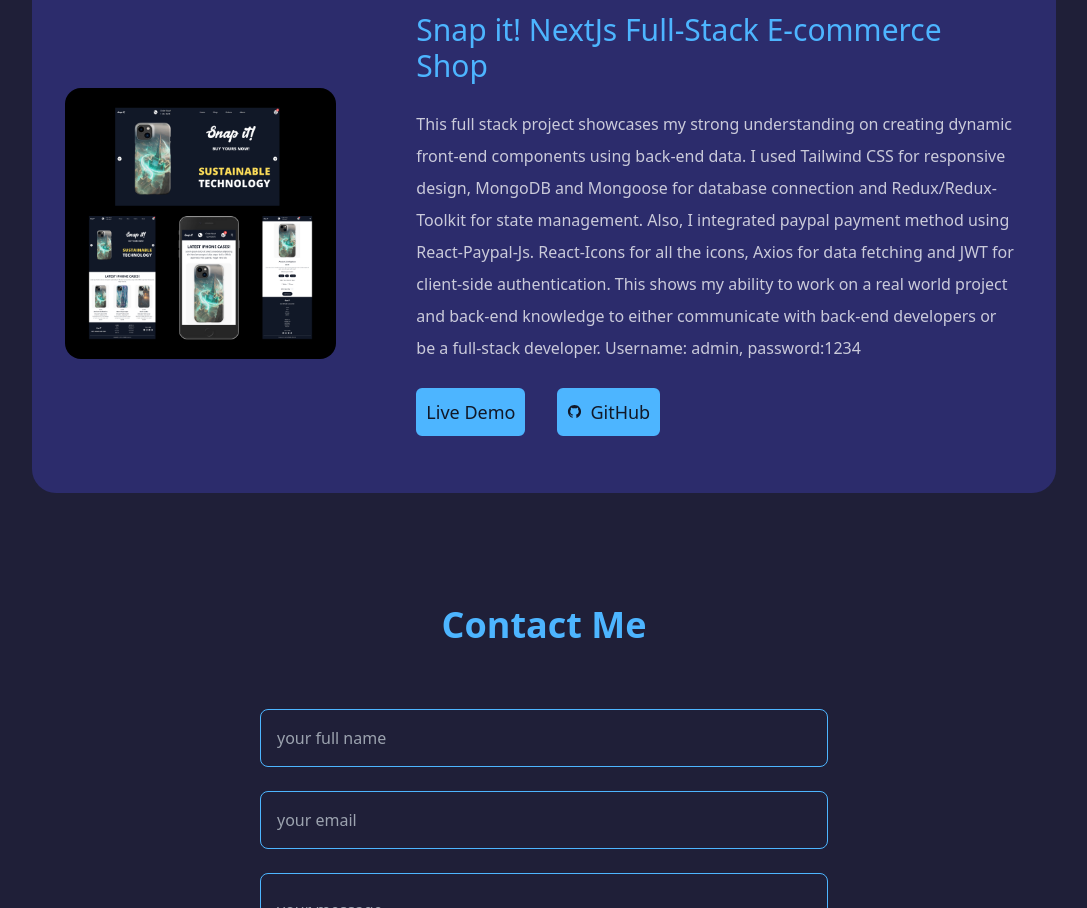
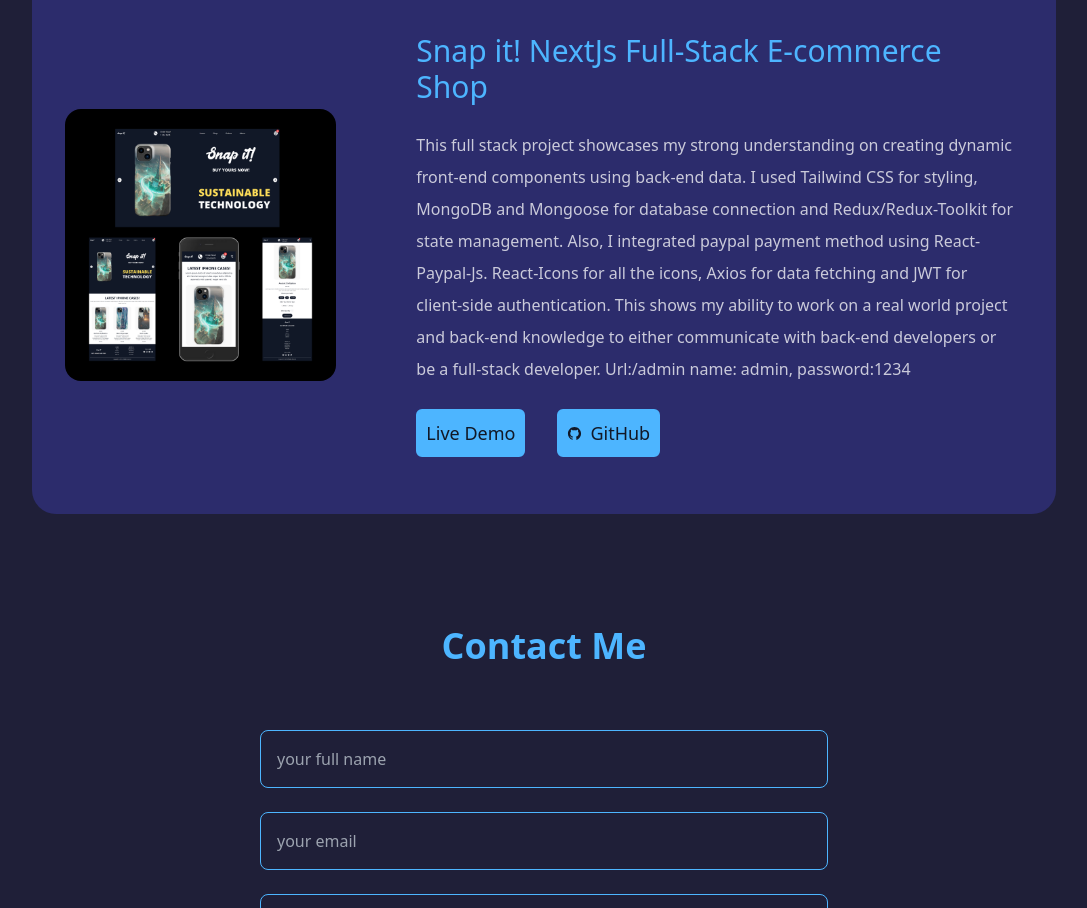
Before and after one commit to ibtesam5d/next-ibtesam-portfolio, a Next.js app: page / in a window 1280 px wide. Shown: the part 2141-3049 px from the top of the page, without its empty margins (96-1183 px from the left). Built offline with nearby package versions, Linux system fonts and the light colour scheme.

Commit message:
Live Url change and CSS adjusted for about section

```diff
--- a/components/About.jsx
+++ b/components/About.jsx
@@ -8,7 +8,7 @@ const About = () => {
         <h2 className='font-semibold text-center text-2xl mb-8 md:text-3xl lg:text-4xl text-[#4db5ff]'>About Me</h2>
         <div className="grid grid-cols-1 lg:grid-cols-3 py-10 gap-8">
             {/* ====== Image ======== */}
-            <div className="lg:col-span-1 md:w-[38%] lg:w-[65%] mx-auto rounded-3xl bg-gradient-to-tr from-[transparent] via-[#4db5ff] to-[transparent] grid place-items-center ">
+            <div className="lg:col-span-1 md:w-[30%] lg:w-[80%] xl:w-[70%] mx-auto rounded-3xl bg-gradient-to-tr from-[transparent] via-[#4db5ff] to-[transparent] grid place-items-center ">
                 <Image src="/images/about.png" width={250} height={240} alt="Ibtesam's Photo" className='rounded-3xl rotate-6 hover:rotate-0 transition-all duration-500 ease'/>
             </div>
             {/* ====== Info ======== */}
--- a/components/projectData.js
+++ b/components/projectData.js
@@ -4,7 +4,7 @@ export const data = [
     title: "Snap it! NextJs Full-Stack E-commerce Shop",
     img: "/images/snap.png",
     gitUrl: "https://github.com/ibtesam5d/NextJs-E-Commerce-Project---Snap-it-",
-    liveUrl: "https://snap-it.vercel.app/",
-    desc: "This full stack project showcases my strong understanding on creating dynamic front-end components using back-end data. I used Tailwind CSS for responsive design, MongoDB and Mongoose for database connection and Redux/Redux-Toolkit for state management. Also, I integrated paypal payment method using React-Paypal-Js. React-Icons for all the icons, Axios for data fetching and JWT for client-side authentication. This shows my ability to work on a real world project and back-end knowledge to either communicate with back-end developers or be a full-stack developer. Username: admin, password:1234",
+    liveUrl: "https://snap-jt1vcwk1p-ibtesam5d.vercel.app/",
+    desc: "This full stack project showcases my strong understanding on creating dynamic front-end components using back-end data. I used Tailwind CSS for styling, MongoDB and Mongoose for database connection and Redux/Redux-Toolkit for state management. Also, I integrated paypal payment method using React-Paypal-Js. React-Icons for all the icons, Axios for data fetching and JWT for client-side authentication. This shows my ability to work on a real world project and back-end knowledge to either communicate with back-end developers or be a full-stack developer. Url:/admin name: admin, password:1234",
   },
 ];
```
